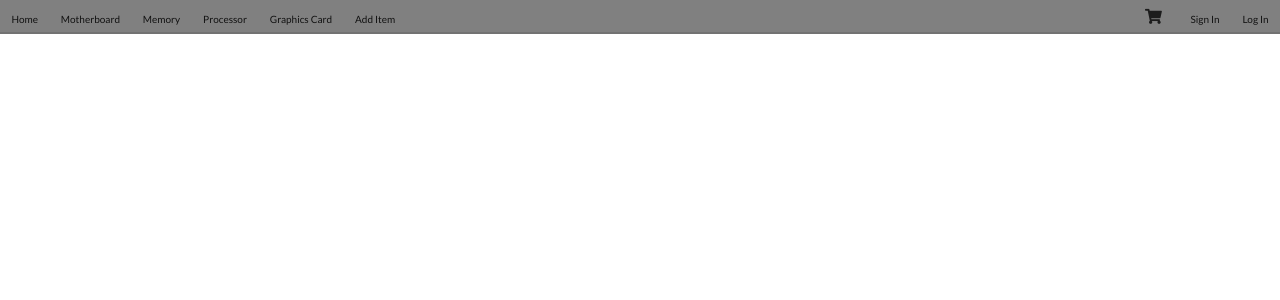
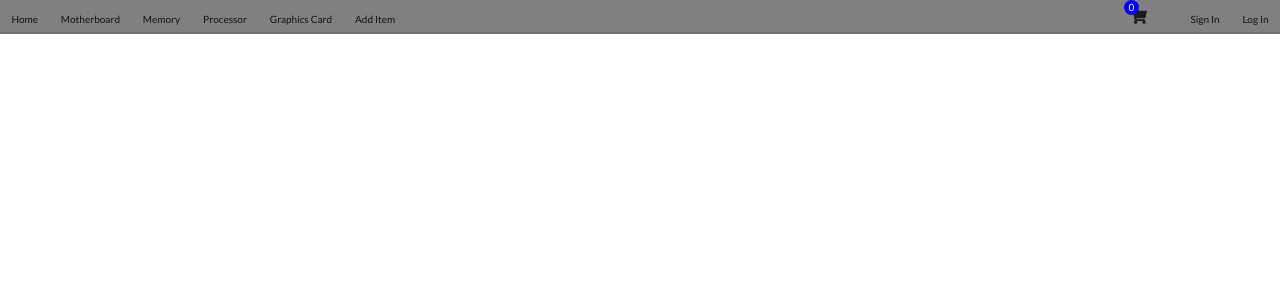
Before and after one commit to pi-sharan/eCommerce-React, a React (Create React App) app: page / in a window 1280 px wide. Shown: the top 300 px of the page. Built offline with nearby package versions, Linux system fonts and the light colour scheme.

Commit message:
Count of current items in cart now displayed

```diff
--- a/src/Components/Item.js
+++ b/src/Components/Item.js
@@ -3,13 +3,14 @@ import { connect } from 'react-redux';
 
 import '../css/Item.css';
 import AddSubItem from './AddSubItem.js';
-import { makeZero, addItemToCart } from '../action';
+import { makeZero, addItemToCart, getCartItems } from '../action';
 
 const Item = (props) => {
 
     const addToCart = async (id) => {
         await props.makeZero(id);
         await props.addItemToCart(id, props.items[id]);
+        await props.getCartItems();
     }
 
     // console.log(props.cartItems);
@@ -48,4 +49,4 @@ const mapStateToProps = state => {
     }
 }
 
-export default connect(mapStateToProps, { makeZero, addItemToCart })(Item);
+export default connect(mapStateToProps, { makeZero, addItemToCart, getCartItems })(Item);
--- a/src/Components/Navbar.js
+++ b/src/Components/Navbar.js
@@ -1,8 +1,11 @@
 import React from 'react';
+import { connect } from 'react-redux';
 import { Link } from 'react-router-dom';
+
 import '../css/Navbar.css';
 
-const Navbar = () => {
+
+const Navbar = (props) => {
     return (
         <div className="Navbar">
             <div className="ui secondary pointing menu">
@@ -28,6 +31,7 @@ const Navbar = () => {
                     <Link to="/cart" className="item">
                         <i class="shopping cart large icon cartIcon" ></i>
                     </Link>
+                    <div className="circle">{props.items.length}</div>
                     <a className="ui item">
                         Sign In
                     </a>
@@ -40,4 +44,11 @@ const Navbar = () => {
     );
 }
 
-export default Navbar;
+const mapStateToProps = state => {
+    // console.log(state.cartItems);
+    return {
+        items: state.cartItems,
+    }
+}
+
+export default connect(mapStateToProps)(Navbar);
--- a/src/css/Navbar.css
+++ b/src/css/Navbar.css
@@ -7,3 +7,14 @@
     z-index:1; /*Add this*/
     /* background-color: black; */
 }
+
+.circle{
+    color: white;
+    background-color: blue;
+    height: 15px;
+    width:15px;
+    text-align: center;
+    border-radius: 50%;
+    position:relative;
+    left:-40px;
+}
--- a/src/reducers/index.js
+++ b/src/reducers/index.js
@@ -51,8 +51,6 @@ const prodListReducer = (state = [], action) => {
 const cartReducer = (state = [], action) => {
     switch (action.type) {
         case 'FETCH_CART_ITEMS':
-            // console.log('in reducer');
-            // console.log(action.payload);
             return action.payload;
         default:
             return state;
```
Also changed, not shown: 1 other file (tests, documents, lock files or other folders).
